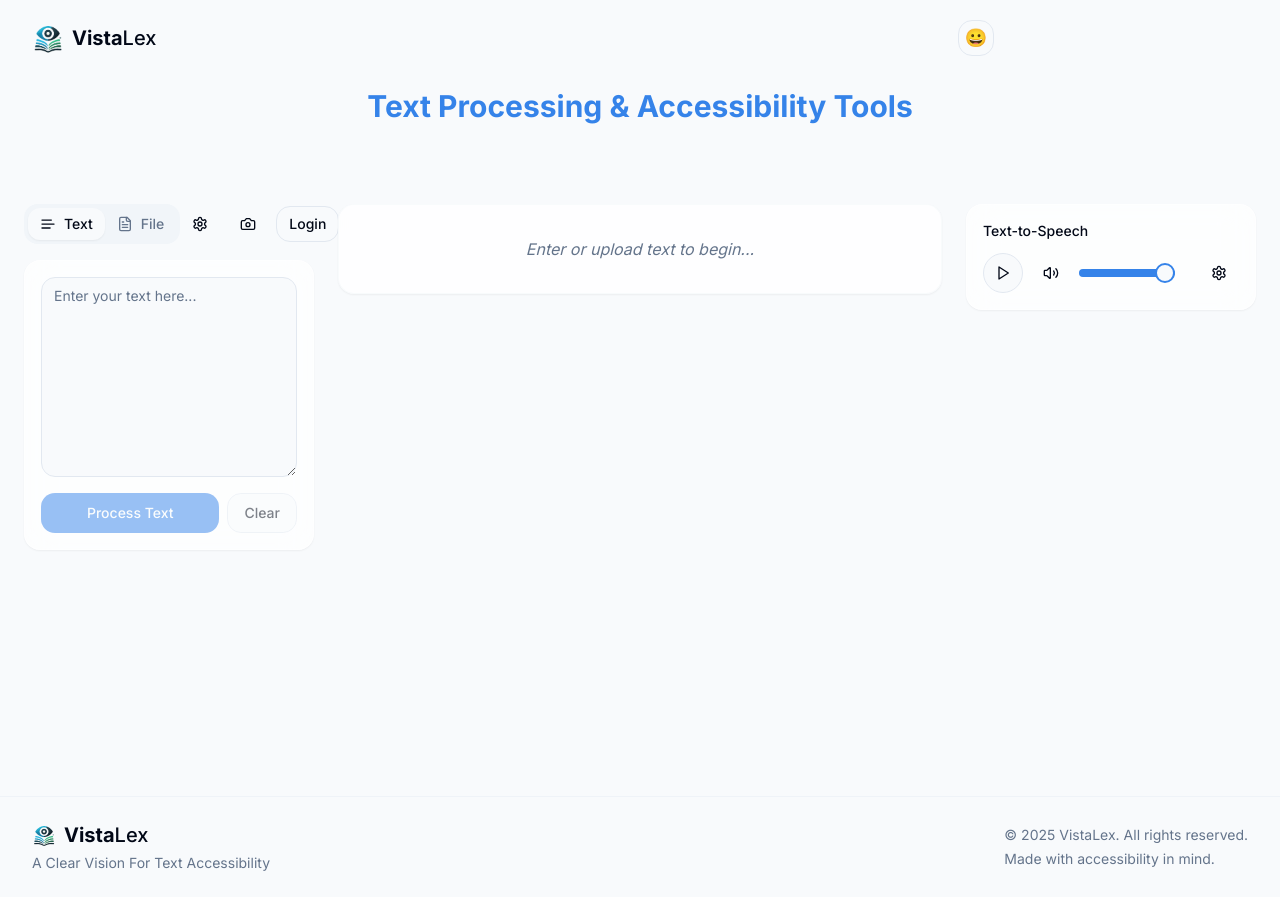
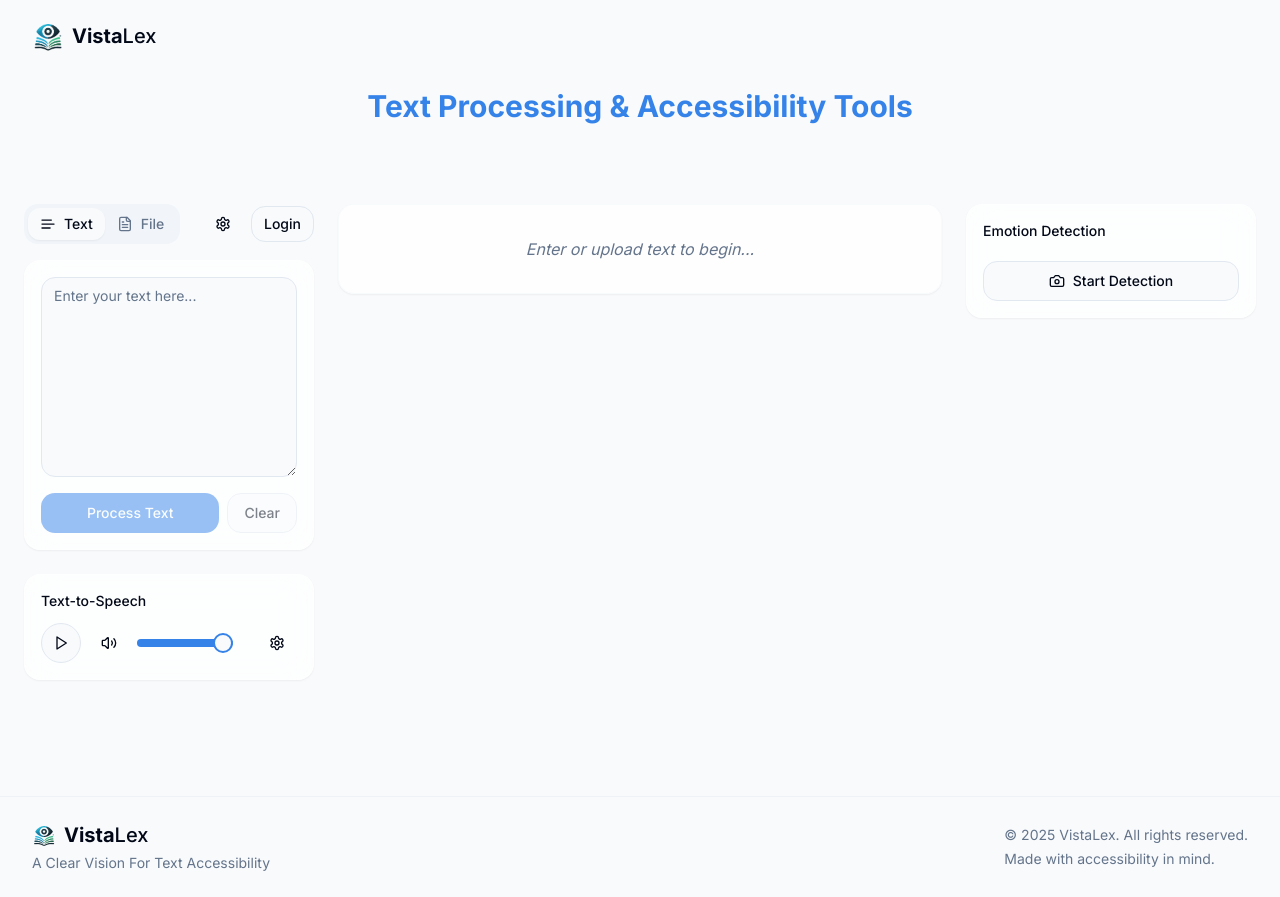
Before and after one commit to EveningLantern/VistaLex, a React (Vite) app: page /app in a window 1280 px wide. Built offline with nearby package versions, Linux system fonts and the light colour scheme.

Commit message:
Refactor: Move emotion detection to right panel
Move the emotion detection button and related components to the right panel, including the webcam feed and emotion status display.

```diff
--- /dev/null
+++ b/src/app/page.tsx
@@ -0,0 +1,12 @@
+
+import { Metadata } from 'next';
+import { Redirect } from "@/components/Redirect";
+
+export const metadata: Metadata = {
+  title: 'Accessibility Tools Home',
+  description: 'Welcome to our text processing and accessibility tools',
+};
+
+export default function Page() {
+  return <Redirect to="/app" />;
+}
--- a/src/components/EmotionDetector.tsx
+++ b/src/components/EmotionDetector.tsx
@@ -1,14 +1,17 @@
+
 'use client';
 import { useCallback, useRef, useState } from 'react';
 import Webcam from 'react-webcam';
 import { detectEmotion } from '@/lib/api';
 import { Button } from './ui/button';
+import { Smile, Camera } from 'lucide-react';
 
 export function EmotionDetector() {
   const webcamRef = useRef<Webcam>(null);
   const [emotion, setEmotion] = useState<string>('neutral');
   const [isLoading, setIsLoading] = useState(false);
   const [error, setError] = useState<string | null>(null);
+  const [showCamera, setShowCamera] = useState(false);
 
   const captureAndDetect = useCallback(async () => {
     if (!webcamRef.current) {
@@ -26,7 +29,7 @@ export function EmotionDetector() {
         return;
       }
 
-      // Convert base64 to blob (optimized)
+      // Convert base64 to blob
       const blob = await fetch(imageSrc).then((res) => res.blob());
 
       // Call API
@@ -44,29 +47,56 @@ export function EmotionDetector() {
     }
   }, []);
 
+  const toggleCamera = () => {
+    setShowCamera(!showCamera);
+    if (!showCamera) {
+      // Start detection after a short delay to allow camera initialization
+      setTimeout(() => captureAndDetect(), 1000);
+    }
+  };
+
   return (
-    <div className="flex flex-col items-center gap-4">
+    <div className="flex flex-col gap-4 p-4 glass rounded-lg animate-fade-in">
+      <h3 className="text-sm font-medium mb-1">Emotion Detection</h3>
+
+      <Button
+        onClick={toggleCamera}
+        variant="outline"
+        className="w-full flex items-center gap-2"
+      >
+        <Camera className="h-4 w-4" />
+        {showCamera ? 'Hide Camera' : 'Start Detection'}
+      </Button>
+
+      {showCamera && (
+        <div className="space-y-2">
           <Webcam
             ref={webcamRef}
             audio={false}
             screenshotFormat="image/jpeg"
             videoConstraints={{ facingMode: 'user' }}
-        className="rounded-lg"
+            className="rounded-lg w-full border border-border"
             onUserMediaError={() => setError('Webcam access denied')}
           />
 
+          {error && <p className="text-red-500 text-sm">{error}</p>}
+
+          <div className="flex items-center gap-2 justify-center p-2 bg-background/50 rounded-md border">
+            <Smile className="h-5 w-5 text-primary" />
+            <span className="text-sm font-medium capitalize">{emotion}</span>
+          </div>
+
           <Button
             onClick={captureAndDetect}
+            variant="secondary"
+            size="sm"
+            className="w-full"
             disabled={isLoading}
           >
-        {isLoading ? 'Processing...' : 'Detect Emotion'}
+            {isLoading ? 'Processing...' : 'Detect Again'}
           </Button>
-
-      {error && <p className="text-red-500">{error}</p>}
-
-      <div className="text-xl font-semibold">
-        Detected Emotion: <span className="capitalize">{emotion}</span>
         </div>
+      )}
     </div>
   );
 }
--- a/src/components/Header.tsx
+++ b/src/components/Header.tsx
@@ -2,7 +2,6 @@
 import { useState, useEffect } from 'react';
 import { cn } from '@/lib/utils';
 import Logo from './Logo';
-import AttentionTracker from './AttentionTracker';
 
 const Header = () => {
   const [scrolled, setScrolled] = useState(false);
@@ -26,7 +25,6 @@ const Header = () => {
       <div className="container flex items-center justify-between">
         <Logo />
         <div className="flex items-center gap-4">
-          <AttentionTracker />
           <p className="text-sm text-muted-foreground italic hidden md:block animate-fade-in">
             A Clear Vision For Text Accessibility
           </p>
--- /dev/null
+++ b/src/components/Redirect.tsx
@@ -0,0 +1,17 @@
+
+import { useEffect } from 'react';
+import { useNavigate } from 'react-router-dom';
+
+interface RedirectProps {
+  to: string;
+}
+
+export const Redirect = ({ to }: RedirectProps) => {
+  const navigate = useNavigate();
+
+  useEffect(() => {
+    navigate(to);
+  }, [navigate, to]);
+
+  return null;
+};
--- a/src/components/TextProcessor.tsx
+++ b/src/components/TextProcessor.tsx
@@ -3,14 +3,14 @@ import { useState, useEffect } from 'react';
 import { Tabs, TabsContent, TabsList, TabsTrigger } from '@/components/ui/tabs';
 import { Textarea } from '@/components/ui/textarea';
 import { Button } from '@/components/ui/button';
-import { FileText, Text, Settings, LogOut, Camera, BookOpen } from 'lucide-react';
+import { FileText, Text, Settings, LogOut, BookOpen } from 'lucide-react';
 import FileUpload from '@/components/FileUpload';
 import AccessibilitySettings from '@/components/AccessibilitySettings';
 import TextDisplay from '@/components/TextDisplay';
 import ADHDMode from '@/components/ADHDMode';
 import ReadAloud from '@/components/ReadAloud';
 import TextFormatting from '@/components/TextFormatting';
-import ImageOCR from '@/components/ImageOCR';
+import { EmotionDetector } from '@/components/EmotionDetector';
 import { processADHDText } from '@/lib/textProcessing';
 import { summarizeTextWithGemini } from '@/lib/summarizeText';
 import { toast } from '@/lib/toast';
@@ -25,7 +25,6 @@ const TextProcessor = () => {
   const [isProcessing, setIsProcessing] = useState(false);
   const [showSettings, setShowSettings] = useState(false);
   const [activeLeftTab, setActiveLeftTab] = useState("text");
-  const [showImageOCR, setShowImageOCR] = useState(false);
   const [isSummarizing, setIsSummarizing] = useState(false);
 
   const { user, signOut } = useAuth();
@@ -107,28 +106,6 @@ const TextProcessor = () => {
     }, 600);
   };
 
-  // Text formatting handlers
-  const handleLetterSpacingChange = (value: string) => {
-    updateTextFormatting({
-      ...textFormatting,
-      letterSpacing: value
-    });
-  };
-
-  const handleLineHeightChange = (value: string) => {
-    updateTextFormatting({
-      ...textFormatting,
-      lineHeight: value
-    });
-  };
-
-  const handleParagraphSpacingChange = (value: string) => {
-    updateTextFormatting({
-      ...textFormatting,
-      paragraphSpacing: value
-    });
-  };
-
   // Apply color theme to body
   useEffect(() => {
     document.body.className = colorTheme;
@@ -144,7 +121,7 @@ const TextProcessor = () => {
       "grid grid-cols-1 lg:grid-cols-12 gap-6 h-full",
       colorTheme
     )}>
-      {/* Left Column - Input */}
+      {/* Left Column - Input and Text-to-Speech */}
       <div className="lg:col-span-3 space-y-6">
         <div className="flex items-center justify-between">
           <Tabs value={activeLeftTab} onValueChange={setActiveLeftTab} className="w-full">
@@ -166,15 +143,6 @@ const TextProcessor = () => {
                   className={showSettings ? "text-primary" : ""}
                 >
                   <Settings className="h-5 w-5" />
-                </Button>
-
-                <Button
-                  variant="ghost"
-                  size="icon"
-                  onClick={() => setShowImageOCR(true)}
-                  title="Extract text from image"
-                >
-                  <Camera className="h-5 w-5" />
                 </Button>
 
                 {user ? (
@@ -268,6 +236,12 @@ const TextProcessor = () => {
             <AccessibilitySettings isLoggedIn={!!user} />
           </div>
         )}
+
+        {/* Text-to-Speech Controls - Moved from right panel */}
+        <div className="glass rounded-lg p-4 animate-fade-in">
+          <h3 className="text-sm font-medium mb-3">Text-to-Speech</h3>
+          <ReadAloud text={text} />
+        </div>
       </div>
 
       {/* Middle Column - Text Display */}
@@ -290,32 +264,20 @@ const TextProcessor = () => {
         )}
       </div>
 
-      {/* Right Column - Text Formatting and Text-to-Speech */}
+      {/* Right Column - Text Formatting and Emotion Detection */}
       <div className="lg:col-span-3 space-y-6">
         {/* Text Formatting Toolbar */}
         {text && (
           <TextFormatting
-            onLetterSpacingChange={handleLetterSpacingChange}
-            onLineHeightChange={handleLineHeightChange}
-            onParagraphSpacingChange={handleParagraphSpacingChange}
-            onImageUploadClick={() => setShowImageOCR(true)}
+            onLetterSpacingChange={(value) => updateTextFormatting({...textFormatting, letterSpacing: value})}
+            onLineHeightChange={(value) => updateTextFormatting({...textFormatting, lineHeight: value})}
+            onParagraphSpacingChange={(value) => updateTextFormatting({...textFormatting, paragraphSpacing: value})}
           />
         )}
 
-        {/* Text-to-Speech Controls */}
-        <div className="glass rounded-lg p-4 animate-fade-in">
-          <h3 className="text-sm font-medium mb-3">Text-to-Speech</h3>
-          <ReadAloud text={text} />
-        </div>
+        {/* Emotion Detector - Added here */}
+        <EmotionDetector />
       </div>
-
-      {/* Image OCR Modal */}
-      {showImageOCR && (
-        <ImageOCR
-          onTextExtracted={handleTextExtracted}
-          onClose={() => setShowImageOCR(false)}
-        />
-      )}
     </div>
   );
 };
```
Lines whose indentation alone changed are shown as unchanged.
